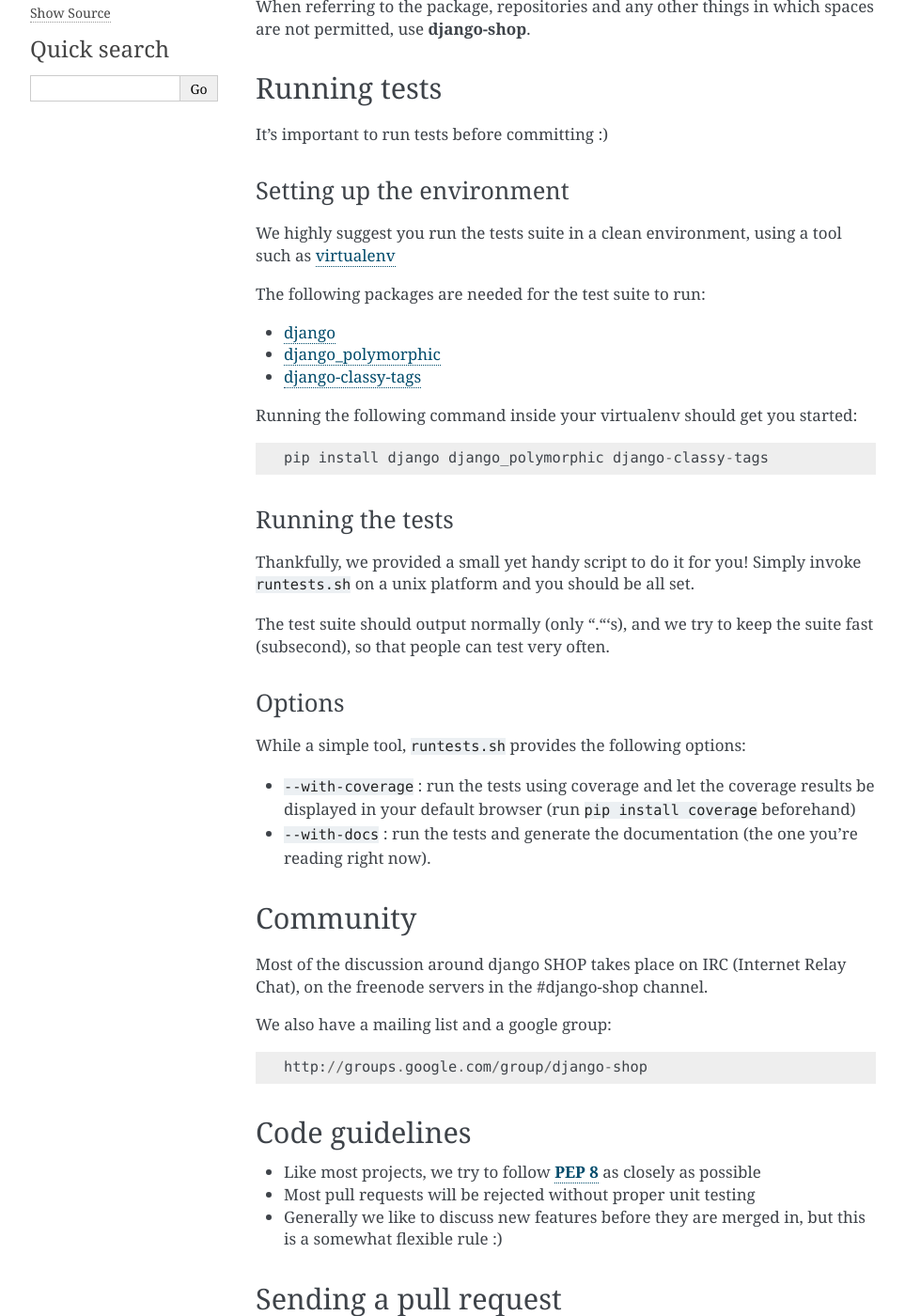
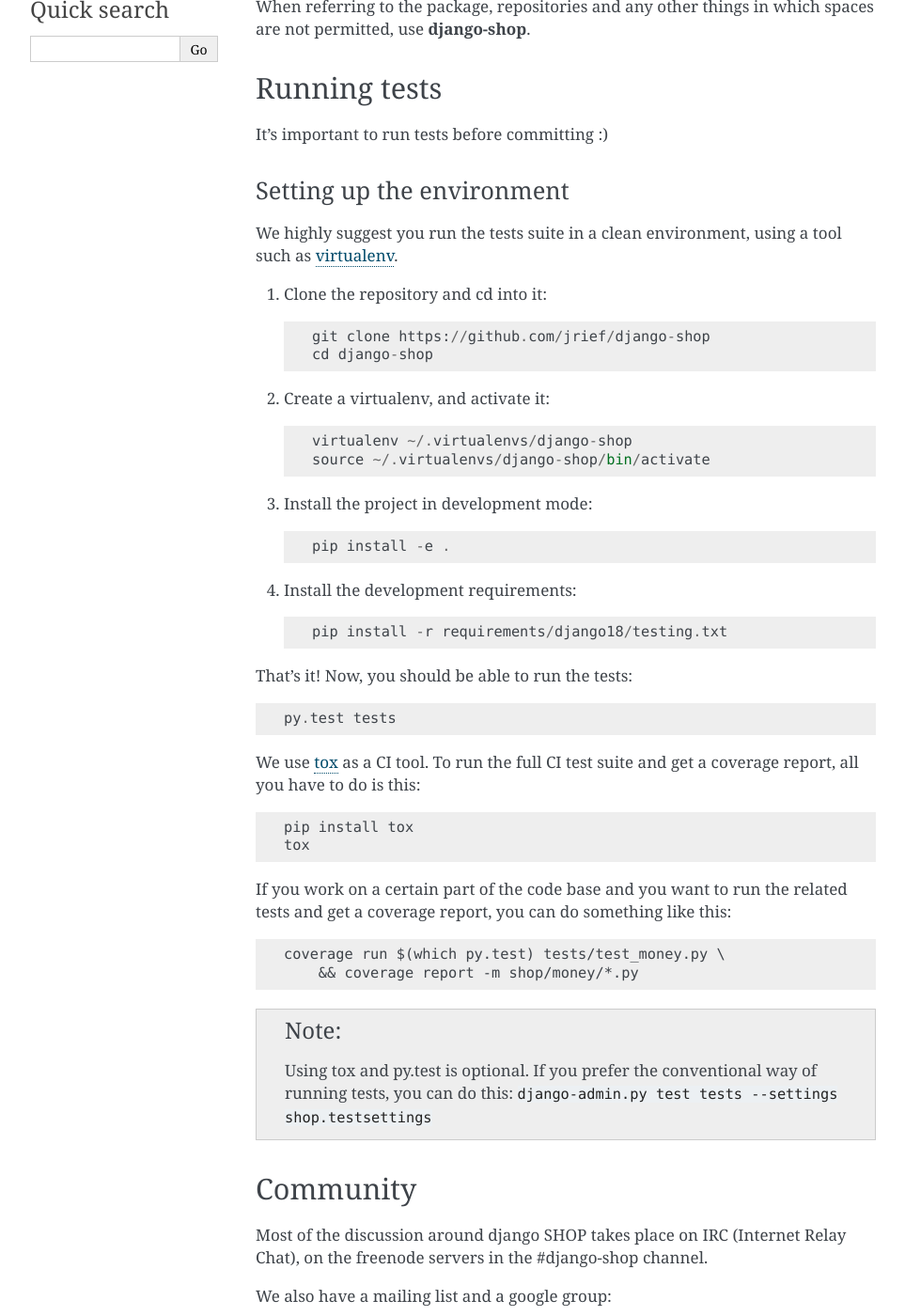
Before and after one commit to joker-softdev/django_shop, a Sphinx documentation site: the page built from docs/contributing.rst, in a window 1280 px wide and 1400 px high, scrolled down 357 px. Shown: the whole window at 94% size, without its empty margins (148-1111 px from the left). Built offline with Sphinx 7.4.7, drawn with Linux system fonts in a browser that asks for light colours; some of the changed text lies outside the part shown.

Commit message:
Merge DEVELOPMENT.rst into docs/contributing.rst

```diff
--- a/docs/contributing.rst
+++ b/docs/contributing.rst
@@ -5,7 +5,7 @@
 Naming conventions
 ==================
 
-The official name of this project is **django SHOP**. Third party plugins for **djangoSHOP** shall
+The official name of this project is **django SHOP**. Third party plugins for **django SHOP** shall
 follow the same naming convention as for plugins of **djangoCMS**: Third party package names shall
 start with **djangoshop** followed by a dash; no space shall be added between **django** and
 **shop**.
@@ -27,36 +27,45 @@
 --------------------------
 
 We highly suggest you run the tests suite in a clean environment, using a tool such as
-`virtualenv <http://pypi.python.org/pypi/virtualenv>`_
+`virtualenv <http://pypi.python.org/pypi/virtualenv>`_.
 
-The following packages are needed for the test suite to run:
+1. Clone the repository and cd into it::
 
-* `django <https://www.djangoproject.com/>`_
-* `django_polymorphic <https://github.com/chrisglass/django_polymorphic>`_
-* `django-classy-tags <https://github.com/ojii/django-classy-tags>`_
+    git clone https://github.com/jrief/django-shop
+    cd django-shop
 
-Running the following command inside your virtualenv should get you started::
+2. Create a virtualenv, and activate it::
 
-    pip install django django_polymorphic django-classy-tags
+    virtualenv ~/.virtualenvs/django-shop
+    source ~/.virtualenvs/django-shop/bin/activate
 
-Running the tests
------------------
+3. Install the project in development mode::
 
-Thankfully, we provided a small yet handy script to do it for you! Simply
-invoke ``runtests.sh`` on a unix platform and you should be all set.
+    pip install -e .
 
-The test suite should output normally (only "."'s), and we try to keep the suite fast
-(subsecond), so that people can test very often.
+4. Install the development requirements::
 
-Options
---------
+    pip install -r requirements/django18/testing.txt
 
-While a simple tool, ``runtests.sh`` provides the following options:
+That's it! Now, you should be able to run the tests::
 
-* ``--with-coverage`` : run the tests using coverage and let the coverage results
-  be displayed in your default browser (run ``pip install coverage`` beforehand)
-* ``--with-docs`` : run the tests and generate the documentation (the one you're
-  reading right now).
+    py.test tests
+
+We use `tox <http://codespeak.net/tox/>`_ as a CI tool. To run the full CI
+test suite and get a coverage report, all you have to do is this::
+
+    pip install tox
+    tox
+
+If you work on a certain part of the code base and you want to run the related
+tests and get a coverage report, you can do something like this::
+
+    coverage run $(which py.test) tests/test_money.py \
+        && coverage report -m shop/money/*.py
+
+.. NOTE::
+    Using tox and py.test is optional. If you prefer the conventional way of
+    running tests, you can do this: ``django-admin.py test tests --settings shop.testsettings``
 
 Community
 ==========
```
Also changed, not shown: DEVELOPMENT.rst (deleted, +0 -61 lines), README.md (+1 -1 lines).
